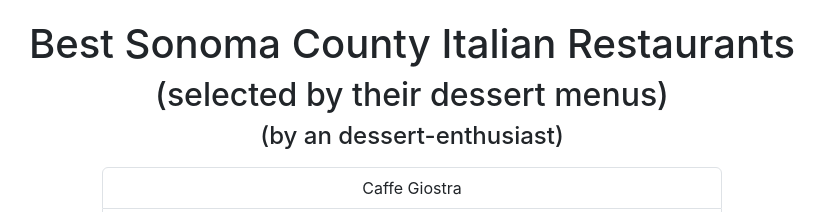
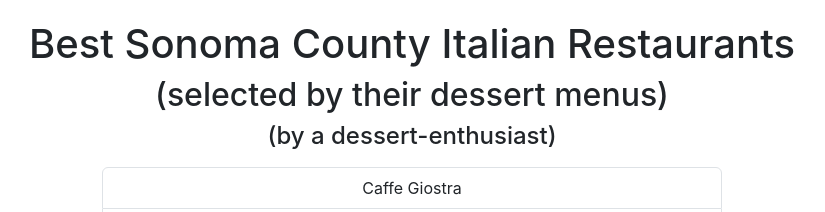
Before and after one commit to KimberlyChaparro/Week-14-Assignment-14-Final-Headless-CMS-Powered-App, a Next.js app: page / in a window 1280 px wide. Shown: the top 212 px of the page, without its empty margins (228-1053 px from the left). Built offline with nearby package versions, Linux system fonts and the light colour scheme.

Commit message:
typo catch

```diff
--- a/pages/index.js
+++ b/pages/index.js
@@ -14,7 +14,7 @@
 export default function Home( { allData } ) {
   return (
     <Layout home>
-      <h4 className = "mb-3 text-center">(by an dessert-enthusiast)</h4>
+      <h4 className = "mb-3 text-center">(by a dessert-enthusiast)</h4>
       <div className="list-group">
         {allData.map(
             ({id, name}) => (
```
